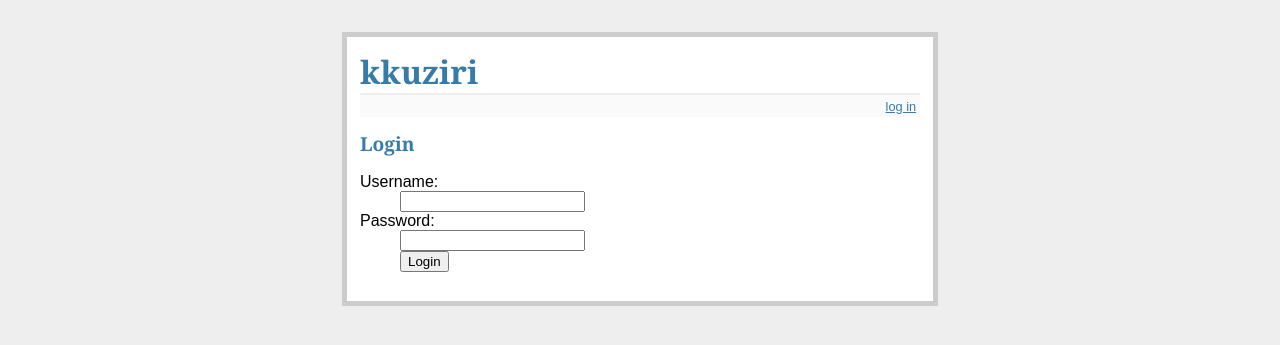
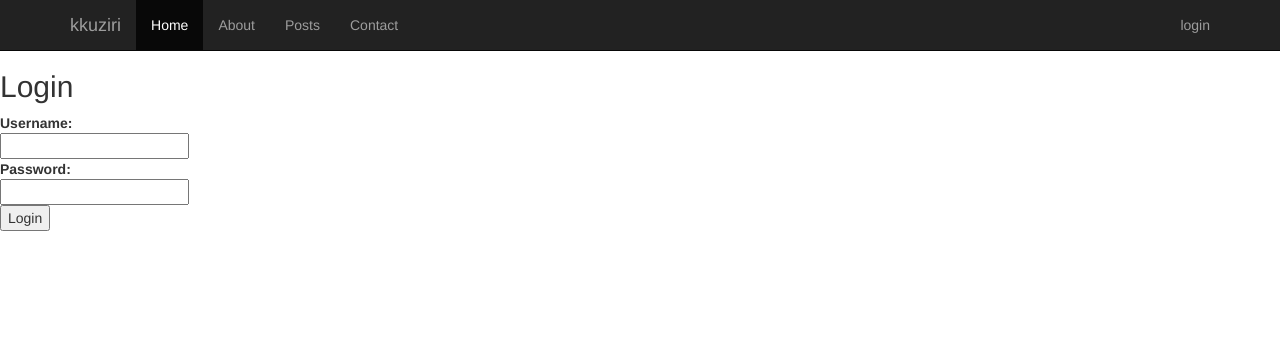
Before and after one commit to scvgoe/kkuziri, a Flask app: page /login in a window 1280 px wide. Shown: the top 345 px of the page. Run offline with Flask 2, Linux system fonts and the light colour scheme; some libraries are stand-ins or nearby versions.

Commit message:
로그인, 로그아웃 refactoring

```diff
--- a/kkuziri/templates/basic.html
+++ b/kkuziri/templates/basic.html
@@ -39,27 +39,27 @@
             <span class="icon-bar"></span>
             <span class="icon-bar"></span>
           </button>
-          <a class="navbar-brand" href="#">Project name</a>
+          <a class="navbar-brand" href="/">kkuziri</a>
         </div>
         <div id="navbar" class="collapse navbar-collapse">
           <ul class="nav navbar-nav">
-            <li class="active"><a href="#">Home</a></li>
+            <li class="active"><a href="/">Home</a></li>
             <li><a href="#about">About</a></li>
+            <li><a href="#posts">Posts</a></li>
             <li><a href="#contact">Contact</a></li>
+          </ul>
+          <ul class="nav navbar-nav navbar-right">
+            {% if not session.logged_in %}
+              <li><a href="/login">login</a></li>
+            {% else %}
+              <li><a href="/logout">logout</a></li>
+            {% endif %}
           </ul>
         </div><!--/.nav-collapse -->
       </div>
     </nav>
 
-    <div class="container">
-
-      <div class="starter-template">
-        <h1>Bootstrap starter template</h1>
-        <p class="lead">Hello, world!<br>Basic.html</p>
-      </div>
-
-    </div><!-- /.container -->
-
+    {% block body %}{% endblock %}
 
     <!-- Bootstrap core JavaScript
     ================================================== -->
--- a/kkuziri/templates/layout.html
+++ /dev/null
@@ -1,17 +0,0 @@
-<!doctype html>
-<title>kkuziri</title>
-<link rel=stylesheet type=text/css href="{{ url_for('static', filename='css/style.css') }}">
-<div class=page>
-  <h1>kkuziri</h1>
-  <div class=metanav>
-  {% if not session.logged_in %}
-    <a href="{{ url_for('login') }}">log in</a>
-  {% else %}
-    <a href="{{ url_for('logout') }}">log out</a>
-  {% endif %}
-  </div>
-  {% for message in get_flashed_messages() %}
-    <div class=flash>{{ message }}</div>
-  {% endfor %}
-  {% block body %}{% endblock %}
-</div>
--- a/kkuziri/templates/login.html
+++ b/kkuziri/templates/login.html
@@ -1,4 +1,4 @@
-{% extends "layout.html" %}
+{% extends "basic.html" %}
 {% block body %}
   <h2>Login</h2>
   {% if error %}<p class=error><strong>Error:</strong> {{ error }}{% endif %}
--- a/kkuziri/views/index.py
+++ b/kkuziri/views/index.py
@@ -3,4 +3,4 @@ from kkuziri import app
 
 @app.route('/')
 def index():
-    return render_template('basic.html')
+    return render_template('index.html')
--- a/kkuziri/views/login.py
+++ b/kkuziri/views/login.py
@@ -14,12 +14,12 @@ def login():
             session['logged_in'] = True
             flash('You were logged in')
             print('login success')
-#            return redirect(url_for('show_entries'))
+            return render_template('index.html')
     return render_template('login.html', error=error)
 
 @app.route('/logout')
 def logout():
     session.pop('logged_in', None)
     flash('You were logged out')
-    return render_template('login.html')
+    return render_template('index.html')
 #    return redirect(url_for('show_entries'))
```
